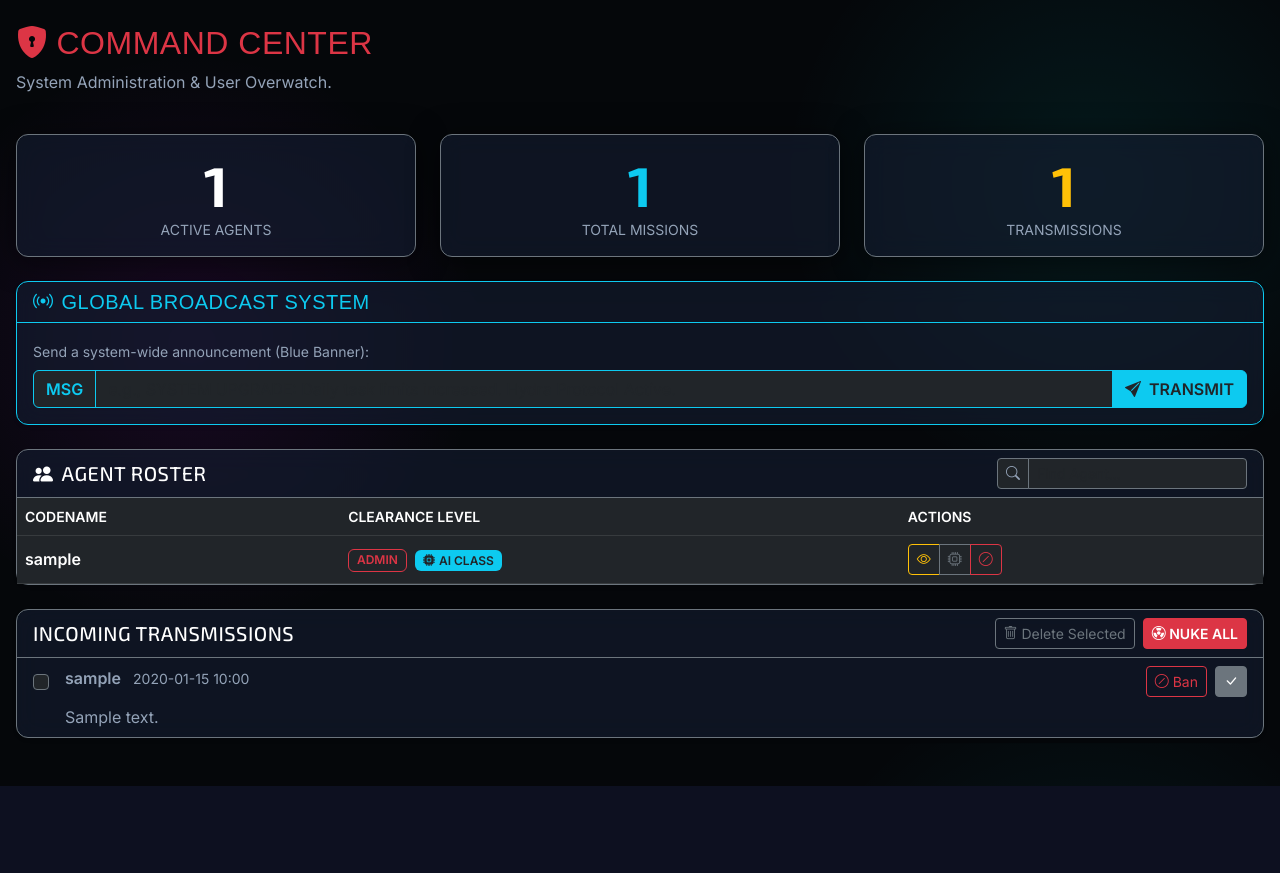
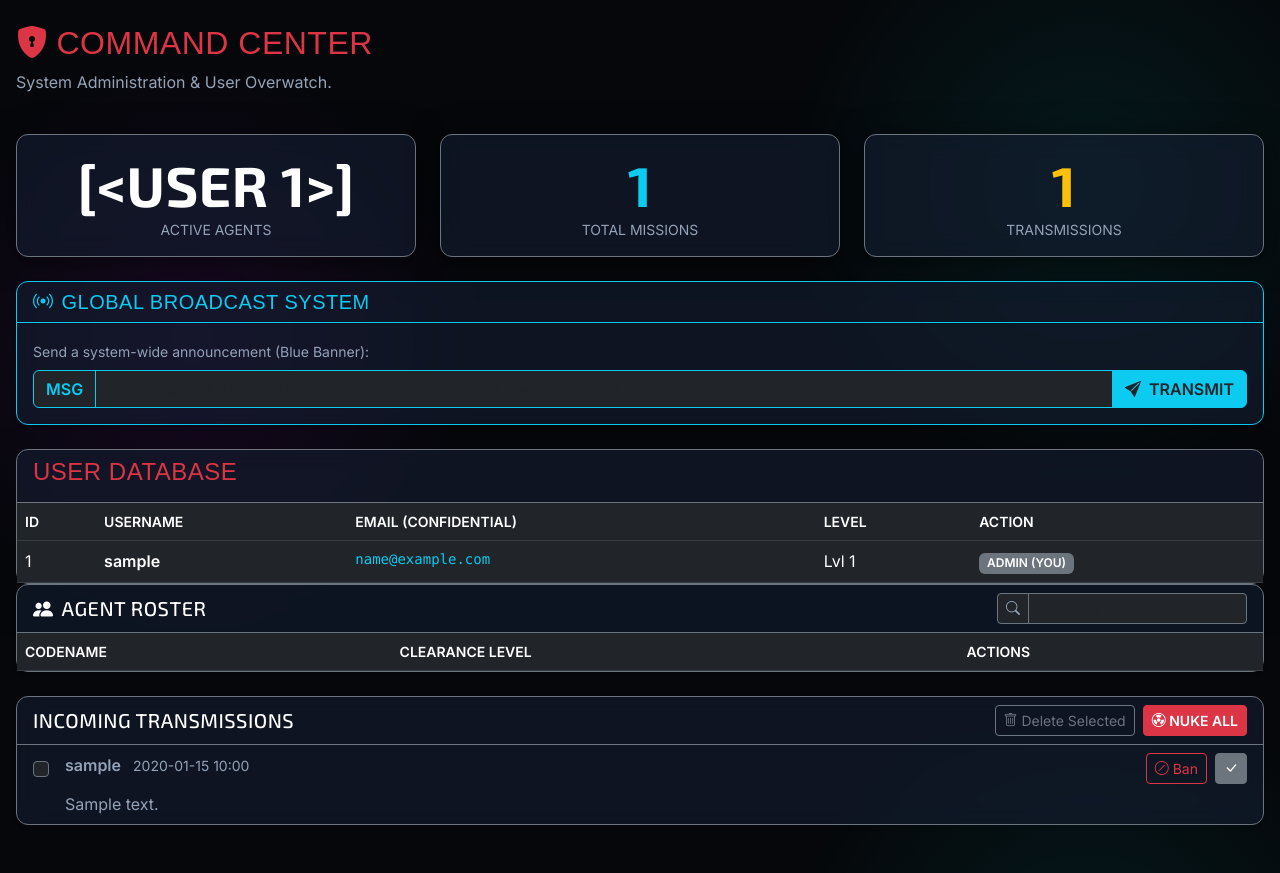
Before and after one commit to bushibots/life-rpg, a Flask app: page /admin in a window 1280 px wide. Shown: the part 57-930 px from the top of the page. Before the commit the page ends 843 px from the top, so only its background shows below. Run offline with Flask 3, Linux system fonts and the light colour scheme; a user stored in the database is signed in; tables that the repository leaves empty hold one stand-in row (values such as "Sample post"); lists and menus that the app fills with data are empty; parts of the project's set-up code (start-up, migrations or seed data) failed here and were passed over.

Commit message:
Fixing database and app structure

```diff
--- a/app.py
+++ b/app.py
@@ -1,37 +1,106 @@
-import csv
-import io
+import os
 import time
-import os
-import json
 from datetime import datetime, date, timedelta
-from flask import Flask, render_template, request, redirect, url_for, flash, jsonify, Response
-# REMOVED: werkzeug.security imports (We are standardizing on Bcrypt)
-from flask_login import login_user, logout_user, login_required, current_user
-from models import User, Goal, Habit, DailyLog, Feedback, QuestHistory, Notification
-from datetime import date, timedelta, datetime
-from extensions import db, login_manager, migrate, csrf
-from sqlalchemy import func, extract
-import calendar
+from dotenv import load_dotenv
+
+# --- FLASK & EXTENSIONS ---
+from flask import Flask, render_template, request, redirect, url_for, flash, jsonify, Response, session
+from flask_login import LoginManager, UserMixin, login_user, logout_user, login_required, current_user
 from flask_migrate import Migrate
-from weasyprint import HTML
-from models import User, Goal, Habit, DailyLog, Feedback, QuestHistory
-from utils import guess_category, smart_ai_parse, get_ai_feedback, get_backlog_strategy
+from flask_mail import Mail, Message
 from flask_wtf import FlaskForm
-from collections import Counter
+from flask_bcrypt import Bcrypt
 from wtforms import StringField, PasswordField, SubmitField, BooleanField
 from wtforms.validators import DataRequired, Length, Email, EqualTo, ValidationError
-from flask_bcrypt import Bcrypt
-from dotenv import load_dotenv
+from itsdangerous import URLSafeTimedSerializer
+from sqlalchemy import func, extract
 import google.generativeai as genai
-from flask import session
 
+# --- LOCAL IMPORTS ---
+# We import 'db' from extensions to avoid the Circular Import Loop
+from extensions import db
+
+# Load Environment Variables
 load_dotenv()
 
+# Setup Timezone
 os.environ['TZ'] = 'Asia/Kolkata'
 try:
     time.tzset()
 except AttributeError:
-    pass # Windows (Local PC) skips this, Linux (Server) uses it.
+    pass
+
+app = Flask(__name__)
+
+# ========================================================
+# 1. CONFIGURATION (MUST COME FIRST)
+# ========================================================
+
+# A. Database Config
+# We define WHERE the database is before we turn it on
+basedir = os.path.abspath(os.path.dirname(__file__))
+app.config['SQLALCHEMY_DATABASE_URI'] = 'sqlite:///' + os.path.join(basedir, 'rpg.db')
+app.config['SQLALCHEMY_TRACK_MODIFICATIONS'] = False
+
+# B. Security Config
+app.config['SECRET_KEY'] = os.getenv('SECRET_KEY', 'default-dev-key-change-this')
+
+# C. Email Config
+app.config['MAIL_SERVER'] = 'smtp.gmail.com'
+app.config['MAIL_PORT'] = 587
+app.config['MAIL_USE_TLS'] = True
+app.config['MAIL_USERNAME'] = os.getenv('MAIL_USERNAME')
+app.config['MAIL_PASSWORD'] = os.getenv('MAIL_PASSWORD')
+app.config['MAIL_DEFAULT_SENDER'] = ('LifeRPG Command', os.getenv('MAIL_USERNAME'))
+
+# ========================================================
+# 2. INITIALIZATION (MUST COME SECOND)
+# ========================================================
+
+# Initialize Database (Now it knows where the DB is)
+db.init_app(app)
+
+# Initialize Other Tools
+bcrypt = Bcrypt(app)
+mail = Mail(app)
+migrate = Migrate(app, db)
+s = URLSafeTimedSerializer(app.config['SECRET_KEY'])
+
+# Initialize Login Manager
+login_manager = LoginManager()
+login_manager.init_app(app)
+login_manager.login_view = 'login'
+
+# ========================================================
+# 3. LOAD MODELS (MUST COME THIRD)
+# ========================================================
+# We import models HERE so the DB is ready for them.
+# This prevents the "ImportError: cannot import name db" crash.
+from models import User, Goal, Habit, DailyLog, Feedback, QuestHistory, Notification, Task
+
+# ========================================================
+# 4. HELPERS & GLOBAL CHECKS
+# ========================================================
+
+@login_manager.user_loader
+def load_user(user_id):
+    return db.session.get(User, int(user_id))
+
+@app.before_request
+def check_ban():
+    if current_user.is_authenticated and hasattr(current_user, 'is_banned') and current_user.is_banned:
+        logout_user()
+        flash("Access Denied: Account suspended.", "danger")
+        return redirect(url_for('login'))
+
+def get_monthly_xp(user_id):
+    today = date.today()
+    total = db.session.query(func.sum(QuestHistory.xp_gained)).filter(
+        QuestHistory.user_id == user_id,
+        extract('year', QuestHistory.date_completed) == today.year,
+        extract('month', QuestHistory.date_completed) == today.month
+    ).scalar()
+    return total if total else 0
 
 # --- FORM CLASSES ---
 class RegisterForm(FlaskForm):
@@ -45,56 +114,7 @@ class LoginForm(FlaskForm):
     remember = BooleanField('Remember Me')
     submit = SubmitField('Login')
 
-# --- PRESET LIBRARY ---
-PRESETS = [
-    {"id": 1, "name": "50 Pushups", "category": "Physical", "attribute": "STR", "difficulty": "Medium", "is_daily": True},
-    {"id": 2, "name": "Morning Run (3km)", "category": "Physical", "attribute": "STR", "difficulty": "Hard", "is_daily": True},
-    {"id": 11, "name": "Read 10 Pages", "category": "Intellect", "attribute": "INT", "difficulty": "Easy", "is_daily": True},
-    {"id": 12, "name": "Code for 1 Hour", "category": "Career", "attribute": "INT", "difficulty": "Hard", "is_daily": True},
-    {"id": 21, "name": "Meditation (10m)", "category": "Mental Health", "attribute": "WIS", "difficulty": "Easy", "is_daily": True},
-    {"id": 31, "name": "Drink 3L Water", "category": "Health", "attribute": "CON", "difficulty": "Medium", "is_daily": True},
-    {"id": 41, "name": "Call Family", "category": "Social", "attribute": "CHA", "difficulty": "Medium", "is_daily": False},
-]
-
-app = Flask(__name__)
-app.config['SECRET_KEY'] = os.getenv('SECRET_KEY', 'default-dev-key')
-
-# --- FIXED: ABSOLUTE DATABASE PATH (Crucial for PythonAnywhere) ---
-basedir = os.path.abspath(os.path.dirname(__file__))
-app.config['SQLALCHEMY_DATABASE_URI'] = 'sqlite:///' + os.path.join(basedir, 'rpg.db')
-app.config['SQLALCHEMY_TRACK_MODIFICATIONS'] = False
-
-bcrypt = Bcrypt(app)
-
-db.init_app(app)
-migrate = Migrate(app, db)
-login_manager.init_app(app)
-login_manager.login_view = 'login'
-
-@app.before_request
-def check_ban():
-    if current_user.is_authenticated and hasattr(current_user, 'is_banned') and current_user.is_banned:
-        logout_user()
-        flash("Access Denied: Account suspended.", "danger")
-        return redirect(url_for('login'))
-
-@login_manager.user_loader
-def load_user(user_id):
-    return db.session.get(User, int(user_id))
-# --- HELPER FUNCTION: Get Monthly XP ---
-def get_monthly_xp(user_id):
-    today = date.today()
-    # Calculates total XP earned only in the current month
-    total = db.session.query(func.sum(QuestHistory.xp_gained)).filter(
-        QuestHistory.user_id == user_id,
-        extract('year', QuestHistory.date_completed) == today.year,
-        extract('month', QuestHistory.date_completed) == today.month
-    ).scalar()
-    return total if total else 0
-
-with app.app_context():
-    db.create_all()
-
+# --- (YOUR PRESETS AND ROUTES CONTINUE BELOW) ---
 # --- ROUTES ---
 @app.route('/')
 @app.route('/dashboard')
@@ -520,8 +540,8 @@ def register():
 def login():
     if request.method == 'POST':
         user = User.query.filter_by(username=request.form.get('username')).first()
-        # FIXED: Use bcrypt.check_password_hash instead of werkzeug
-        if user and bcrypt.check_password_hash(user.password, request.form.get('password')):
+        # FIXED:
+        if user and check_password_hash(user.password, request.form.get('password')):
             login_user(user, remember=True if request.form.get('remember') else False)
             return redirect(url_for('dashboard'))
         flash('Invalid credentials. Access Denied.')
@@ -532,9 +552,27 @@ def logout():
     logout_user()
     return redirect(url_for('login'))
 
-@app.route('/settings')
+@app.route('/settings', methods=['GET', 'POST'])  # <--- CHANGED: Added POST support
 @login_required
-def settings(): return render_template('settings.html', user=current_user, presets=PRESETS)
+def settings():
+    if request.method == 'POST':
+        # --- EMAIL SAVING LOGIC ---
+        new_email = request.form.get('email')
+
+        if new_email:
+            # Check if email is already taken by another user
+            existing_user = User.query.filter_by(email=new_email).first()
+
+            if existing_user and existing_user.id != current_user.id:
+                flash('Frequency (Email) already occupied by another operator.', 'danger')
+            else:
+                current_user.email = new_email
+                db.session.commit()
+                flash('Comms uplink established. Account secured.', 'success')
+        # --------------------------
+
+    return render_template('settings.html', user=current_user, presets=PRESETS)
+
 
 @app.route('/restore_preset/<int:preset_id>')
 @login_required
@@ -608,16 +646,16 @@ def admin_panel():
         flash("Access Denied: Admin privileges required.", "danger")
         return redirect(url_for('dashboard'))
 
-    # FETCH ALL USERS FOR THE ROSTER
+    # FETCH ALL USERS
     users_list = User.query.all()
     total_quests = Habit.query.count()
     active_feedbacks = Feedback.query.order_by(Feedback.timestamp.desc()).all()
 
     return render_template('admin.html',
-                         users_list=users_list,
-                         users=len(users_list),
-                         quests=total_quests,
-                         feedbacks=active_feedbacks)
+                           users=users_list,        # <--- CHANGE THIS: Pass the LIST, not the length
+                           user_count=len(users_list), # Pass the count as a new variable
+                           quests=total_quests,
+                           feedbacks=active_feedbacks)
 
 @app.route('/admin/toggle_pro/<int:user_id>')
 @login_required
@@ -645,19 +683,45 @@ def submit_feedback():
         flash("System Log updated.", "success")
     return redirect(url_for('dashboard'))
 
-@app.route('/delete_account')
+@app.route('/delete_account', methods=['POST'])
 @login_required
 def delete_account():
-    feedbacks = Feedback.query.filter_by(user_id=current_user.id).all()
-    for f in feedbacks: db.session.delete(f)
-    history = QuestHistory.query.filter_by(user_id=current_user.id).all()
-    for h in history: db.session.delete(h)
-    db.session.commit()
-    user = db.session.get(User, current_user.id)
-    db.session.delete(user)
-    db.session.commit()
-    logout_user()
-    return redirect(url_for('register'))
+    try:
+        # Delete the user. SQLAlchemy usually handles cascading deletes
+        # (deleting their tasks/inventory) if models are set up right.
+        db.session.delete(current_user)
+        db.session.commit()
+        logout_user()
+        flash('Account terminated. Data purged.', 'info')
+        return redirect(url_for('login'))
+    except Exception as e:
+        db.session.rollback() # Undo if it fails
+        flash(f'Self-destruct failed: {e}', 'danger')
+        return redirect(url_for('settings'))
+
+# 2. ADMIN FORCE DELETE (Delete anyone)
+@app.route('/admin/delete_user/<int:user_id>', methods=['POST'])
+@login_required
+def admin_delete_user(user_id):
+    if not current_user.is_admin:
+        return redirect(url_for('dashboard'))
+
+    user_to_delete = User.query.get_or_404(user_id)
+
+    # Prevent Admin from deleting themselves here (safety)
+    if user_to_delete.id == current_user.id:
+        flash('Cannot delete yourself from Admin panel. Use Settings.', 'warning')
+        return redirect(url_for('admin'))
+
+    try:
+        db.session.delete(user_to_delete)
+        db.session.commit()
+        flash(f'User {user_to_delete.username} has been eradicated.', 'success')
+    except Exception as e:
+        db.session.rollback()
+        flash(f'Error deleting user: {e}', 'danger')
+
+    return redirect(url_for('admin'))
 
 @app.route('/admin/mark_read/<int:feedback_id>')
 @login_required
@@ -806,7 +870,7 @@ def save_focus_session():
     db.session.commit()
     return jsonify({'success': True, 'new_xp': current_user.total_xp, 'new_gold': current_user.gold})
 
-@app.route('/profile')
+@app.route('/profile', methods=['GET', 'POST'])
 @login_required
 def profile():
     return render_template('profile.html', user=current_user)
@@ -1074,5 +1138,50 @@ def download_report_pdf(year, month):
         headers={"Content-Disposition": f"attachment;filename=Mission_Dossier_{month_name}_{year}.pdf"}
     )
 
+# --- PASSWORD RESET ROUTES ---
+
+@app.route('/reset_password_request', methods=['GET', 'POST'])
+def reset_request():
+    if current_user.is_authenticated:
+        return redirect(url_for('dashboard'))
+
+    if request.method == 'POST':
+        email = request.form.get('email')
+        user = User.query.filter_by(email=email).first()
+
+        if user:
+            token = s.dumps(user.email, salt='recover-key')
+            msg = Message('Password Reset Request', recipients=[email])
+            link = url_for('reset_token', token=token, _external=True)
+            msg.body = f'Click to reset your password: {link}'
+            try:
+                mail.send(msg)
+                flash('Recovery email sent. Check your inbox.', 'info')
+            except Exception as e:
+                flash(f'Error sending email: {e}', 'danger')
+            return redirect(url_for('login'))
+        else:
+            flash('Email not found.', 'warning')
+    return render_template('reset_request.html')
+
+@app.route('/reset_password/<token>', methods=['GET', 'POST'])
+def reset_token(token):
+    try:
+        email = s.loads(token, salt='recover-key', max_age=1800) # 30 mins
+    except:
+        flash('Link is invalid or expired.', 'danger')
+        return redirect(url_for('reset_request'))
+
+    if request.method == 'POST':
+        user = User.query.filter_by(email=email).first()
+        password = request.form.get('password')
+        hashed_password = generate_password_hash(password, method='pbkdf2:sha256')
+        user.password = hashed_password
+        db.session.commit()
+        flash('Password updated! Please login.', 'success')
+        return redirect(url_for('login'))
+    return render_template('reset_token.html')
 if __name__ == '__main__':
+    with app.app_context():
+        db.create_all()
     app.run(debug=True)
--- a/templates/admin.html
+++ b/templates/admin.html
@@ -49,6 +49,51 @@
                 </button>
             </div>
         </form>
+    </div>
+</div>
+
+<div class="card bg-dark border-secondary shadow-lg">
+    <div class="card-header border-secondary">
+        <h4 class="text-danger" style="font-family: 'Orbitron', sans-serif;">USER DATABASE</h4>
+    </div>
+    <div class="card-body p-0">
+        <div class="table-responsive">
+            <table class="table table-dark table-hover mb-0">
+                <thead>
+                    <tr class="text-secondary small text-uppercase">
+                        <th>ID</th>
+                        <th>Username</th>
+                        <th>Email (Confidential)</th> <th>Level</th>
+                        <th>Action</th>
+                    </tr>
+                </thead>
+                <tbody>
+                    {% for user in users %}
+                    <tr>
+                        <td>{{ user.id }}</td>
+                        <td class="fw-bold text-white">{{ user.username }}</td>
+
+                        <td class="text-info font-monospace small">
+                            {{ user.email if user.email else 'NO EMAIL' }}
+                        </td>
+
+                        <td>Lvl {{ user.level }}</td>
+                        <td>
+                            {% if user.id != current_user.id %}
+                            <form action="{{ url_for('admin_delete_user', user_id=user.id) }}" method="POST" onsubmit="return confirm('WARNING: This will permanently delete {{ user.username }}. Proceed?');">
+                                <button type="submit" class="btn btn-sm btn-outline-danger">
+                                    ERADICATE
+                                </button>
+                            </form>
+                            {% else %}
+                            <span class="badge bg-secondary">ADMIN (YOU)</span>
+                            {% endif %}
+                        </td>
+                    </tr>
+                    {% endfor %}
+                </tbody>
+            </table>
+        </div>
     </div>
 </div>
 
--- a/templates/login.html
+++ b/templates/login.html
@@ -36,6 +36,11 @@
                         <button type="submit" class="btn btn-info fw-bold py-2 text-dark shadow-sm">
                             ESTABLISH UPLINK
                         </button>
+                        <div class="text-center mt-3">
+                         <a href="{{ url_for('reset_request') }}" class="small text-muted text-decoration-none">
+                           Forgot Password? <span class="text-info">Initiate Recovery</span>
+                         </a>
+                    </div>
                         <a href="{{ url_for('register') }}" class="btn btn-outline-secondary btn-sm">
                             Not Registered? Initialize Profile
                         </a>
```
Also changed, not shown: migrations/versions/4de25ebc1d5d_add_email_column.py (added, +34 -0 lines), models.py (+29 -13 lines), templates/dashboard.html (+21 -0 lines), templates/reset_request.html (added, +21 -0 lines), templates/reset_token.html (added, +21 -0 lines), templates/settings.html (+47 -6 lines).
